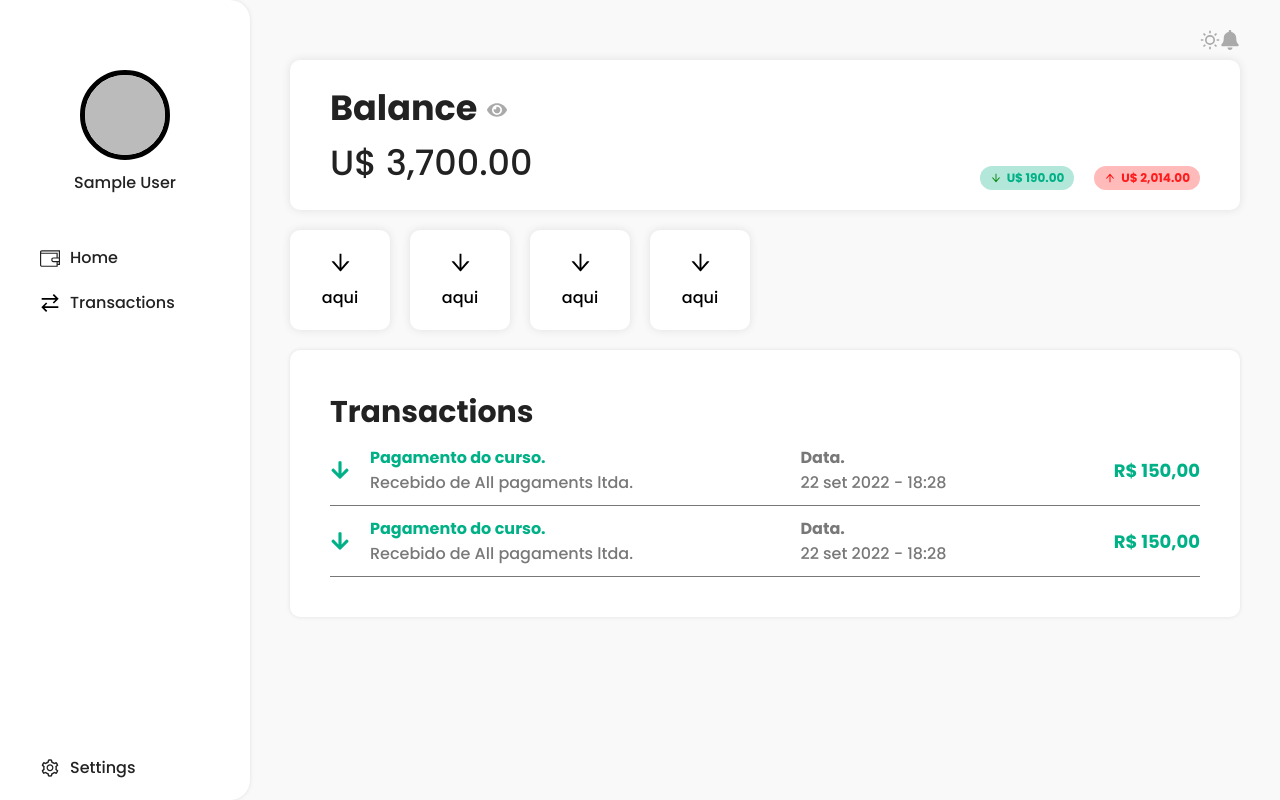
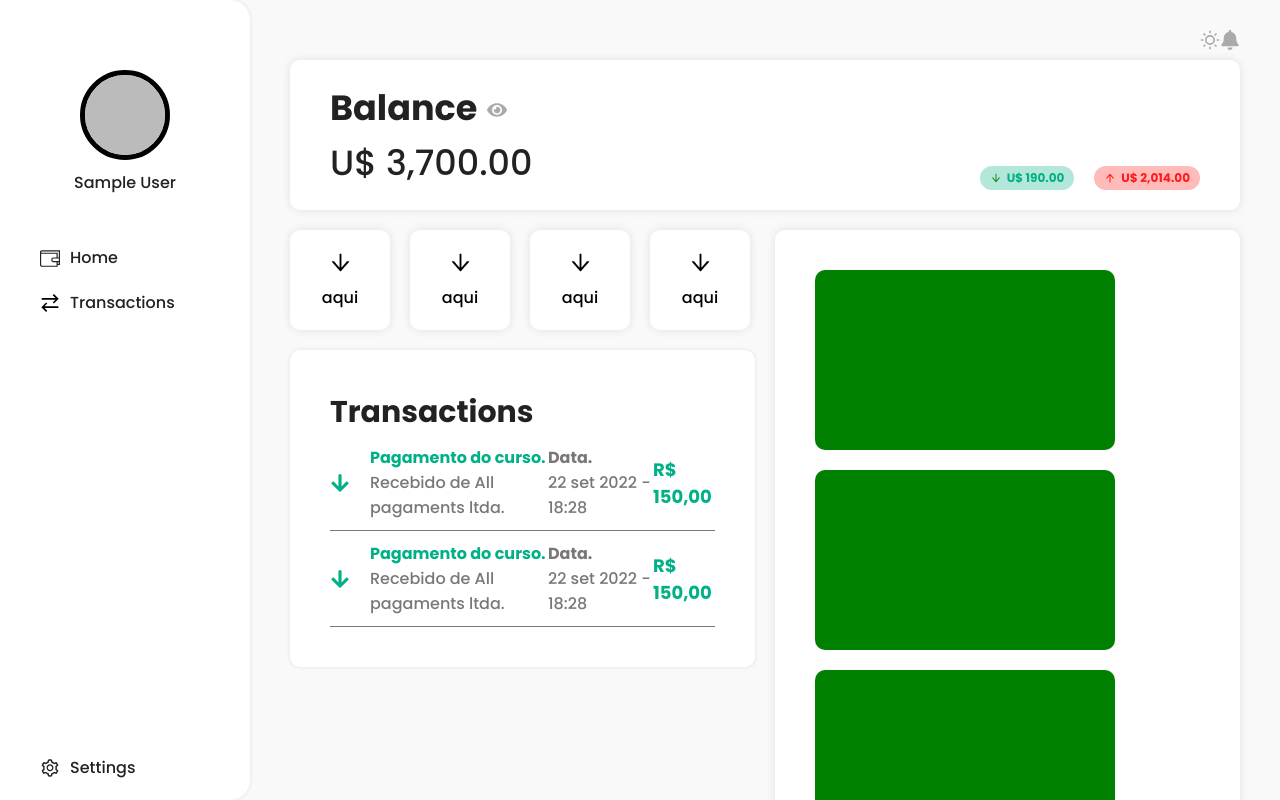
Before and after one commit to GabrielNatan/finance, a React (Create React App) app: page / in a window 1280 px wide. Built offline with nearby package versions, Linux system fonts and the light colour scheme; no server answers; sample sign-in values are in the browser's storage.

Commit message:
feat: add ContainerCards

```diff
--- /dev/null
+++ b/src/components/CreditCard /index.tsx
@@ -0,0 +1,8 @@
+import { Container } from './style'
+export const CreditCard = () => {
+  return (
+        <Container>
+
+        </Container>
+  )
+}
--- /dev/null
+++ b/src/components/CreditCard /style.ts
@@ -0,0 +1,9 @@
+import styled from 'styled-components'
+
+export const Container = styled.div`
+    width: 100%;
+    max-width: 300px;
+    height: 180px;
+    background-color: green;
+    border-radius: 10px;
+`
--- a/src/pages/Home/index.tsx
+++ b/src/pages/Home/index.tsx
@@ -13,7 +13,8 @@ import {
   Main,
   Left,
   Right,
-  ContainerCards
+  ContainerCards,
+  ContainerCreditCard
 } from './style'
 import { FaEye, FaBell } from 'react-icons/fa'
 import { AiOutlineArrowDown, AiOutlineArrowUp } from 'react-icons/ai'
@@ -22,6 +23,7 @@ import { useTheme } from '../../hooks/useTheme'
 import { Card } from '../../components/Card'
 import { useAuth } from '../../hooks/useAuth'
 import { List } from '../../components/List'
+import { CreditCard } from '../../components/CreditCard '
 
 export const Home = () => {
   const { toggleTheme, theme } = useTheme()
@@ -81,7 +83,11 @@ export const Home = () => {
           <List/>
         </Left>
         <Right>
-
+          <ContainerCreditCard>
+            <CreditCard/>
+            <CreditCard/>
+            <CreditCard/>
+          </ContainerCreditCard>
         </Right>
       </Main>
     </Container>
--- a/src/pages/Home/style.ts
+++ b/src/pages/Home/style.ts
@@ -99,7 +99,8 @@ export const Tab = styled.div<{ type: 'success' | 'error' }>`
 `
 
 export const Main = styled.div`
-
+    display: flex;
+    gap: 20px;
 `
 export const ContainerCards = styled.div`
     display: flex;
@@ -107,10 +108,24 @@ export const ContainerCards = styled.div`
     padding: 20px 0;
 `
 export const Left = styled.div`
+    width: 50%;
+    height: 100%;
     display: flex;
     flex-direction: column;
 `
 
 export const Right = styled.div`
-
+    width: 50%;
+    height: 100%;
 `
+export const ContainerCreditCard = styled.div`
+    width: 100%;
+    display: flex;
+    gap: 20px;
+    flex-direction: column;
+    background-color: ${({ theme }) => theme.backgroundSecondary};
+    padding: 40px;
+    border-radius: 10px;
+    margin-top: 20px;
+    box-shadow: 0px 0px 10px ${({ theme }) => theme.shadowColor};
+`
```
